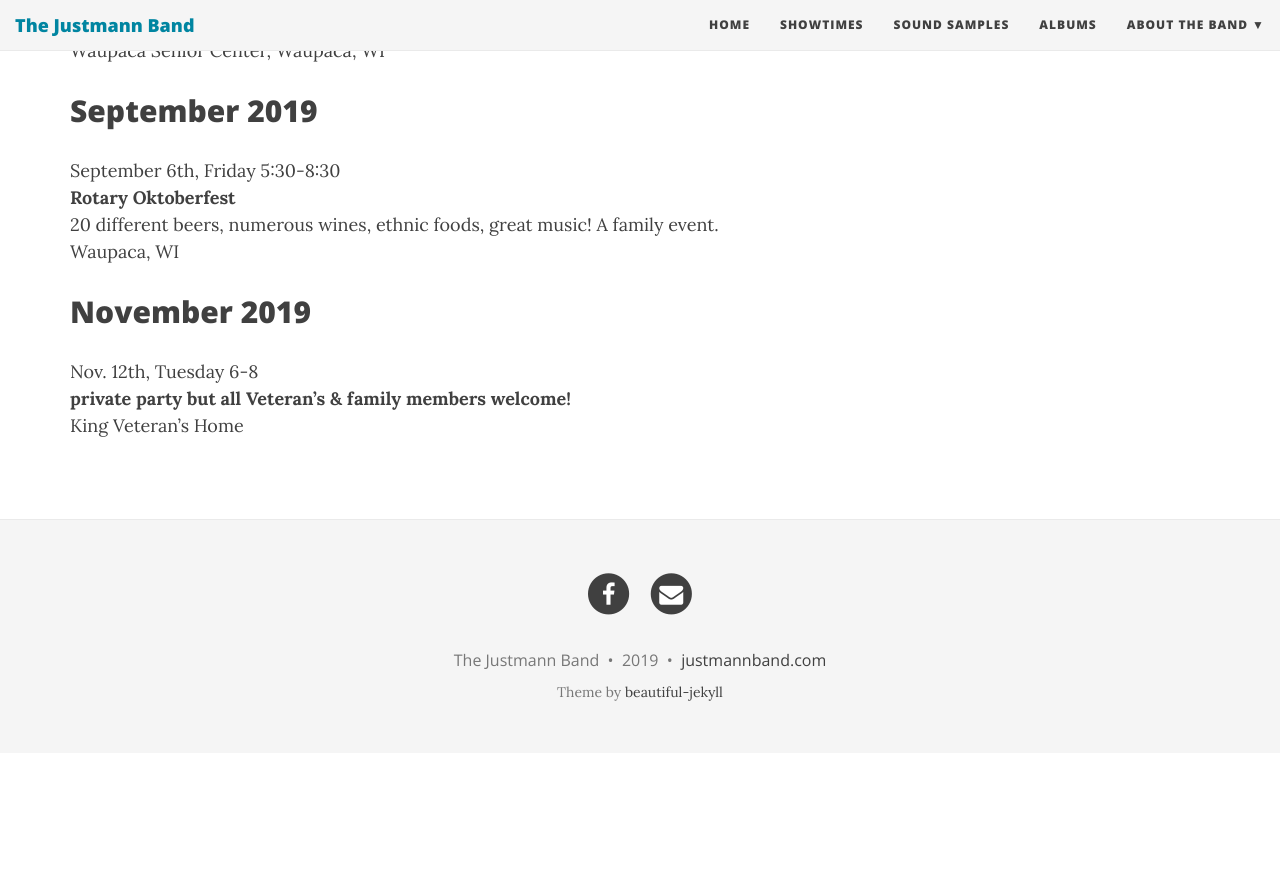
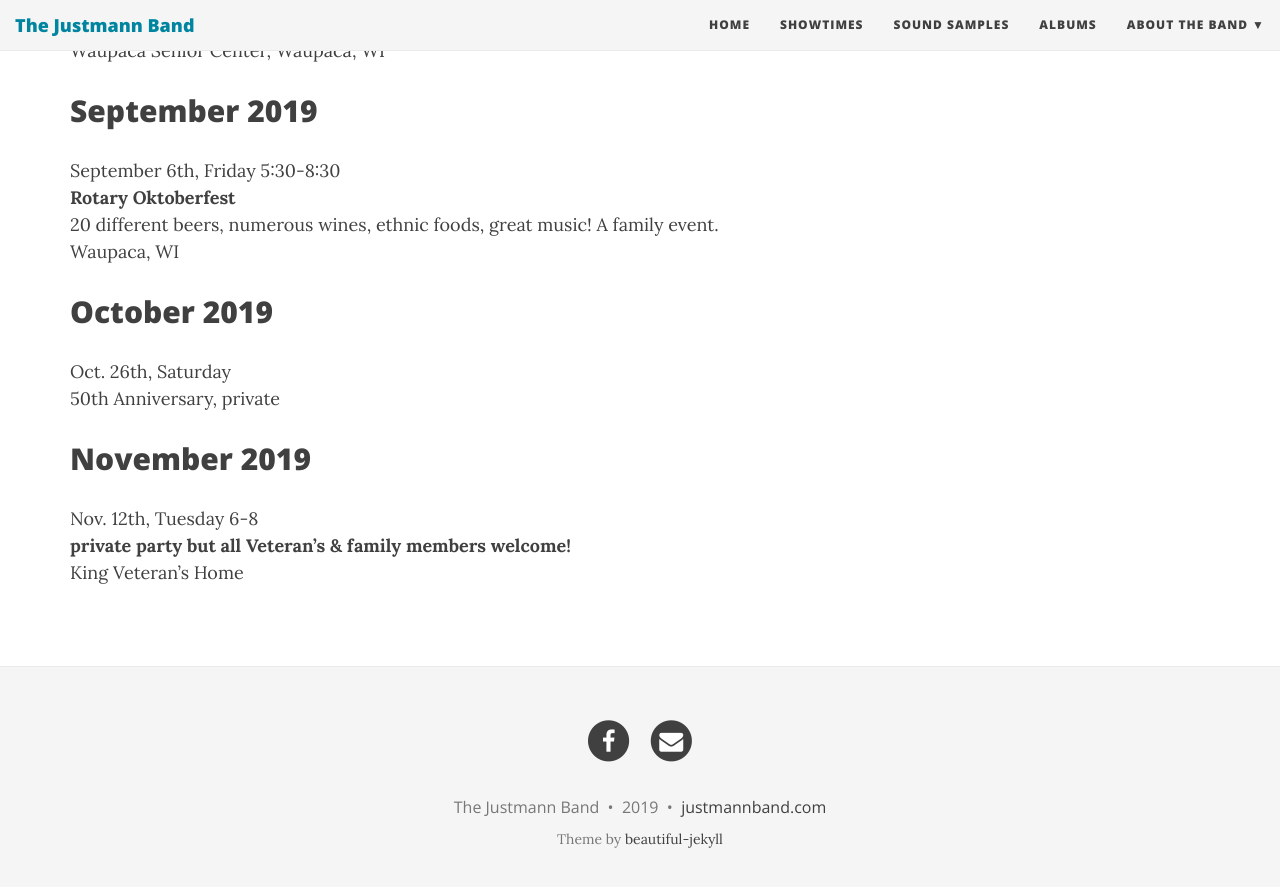
Before and after one commit to jcoenen/justmannband.com, a Jekyll site: the page built from showtimes.md, in a window 1280 px wide and 900 px high, scrolled down 1407 px. Shown: the top 887 px of the window. Built offline with Jekyll 4.4.1, drawn with Linux system fonts in a browser that asks for light colours; nearby versions of some CDN libraries; before the commit the page ends 2160 px from its top, so only the background shows below that.

Commit message:
Update showtimes.md

```diff
--- a/showtimes.md
+++ b/showtimes.md
@@ -49,6 +49,10 @@ September 6th, Friday 5:30-8:30
 20 different beers, numerous wines, ethnic foods, great music! A family event.
 Waupaca, WI
 
+## October 2019
+Oct. 26th, Saturday
+50th Anniversary, private
+
 ## November 2019
 Nov. 12th, Tuesday 6-8
 **private party but all Veteran’s & family members welcome!**
```
